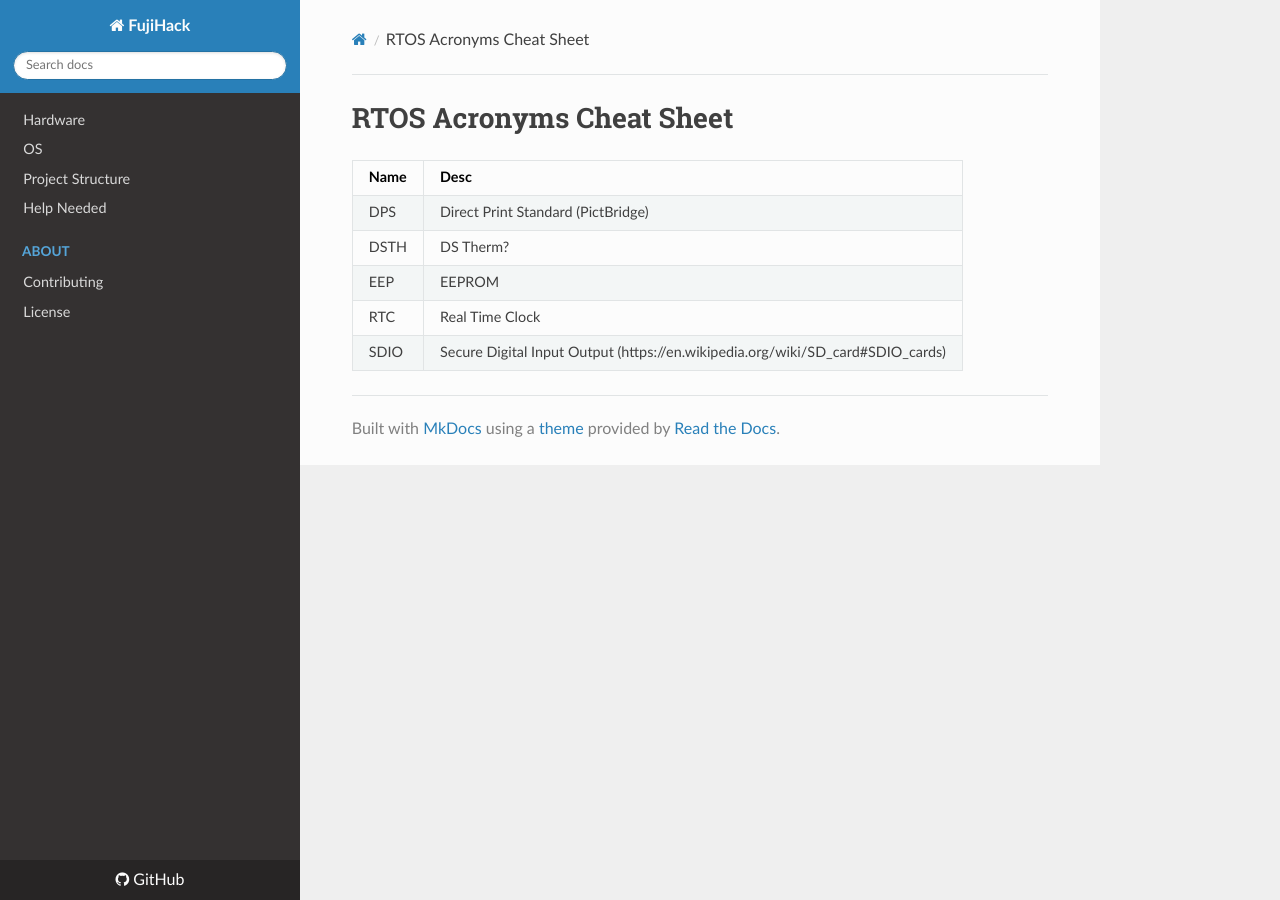
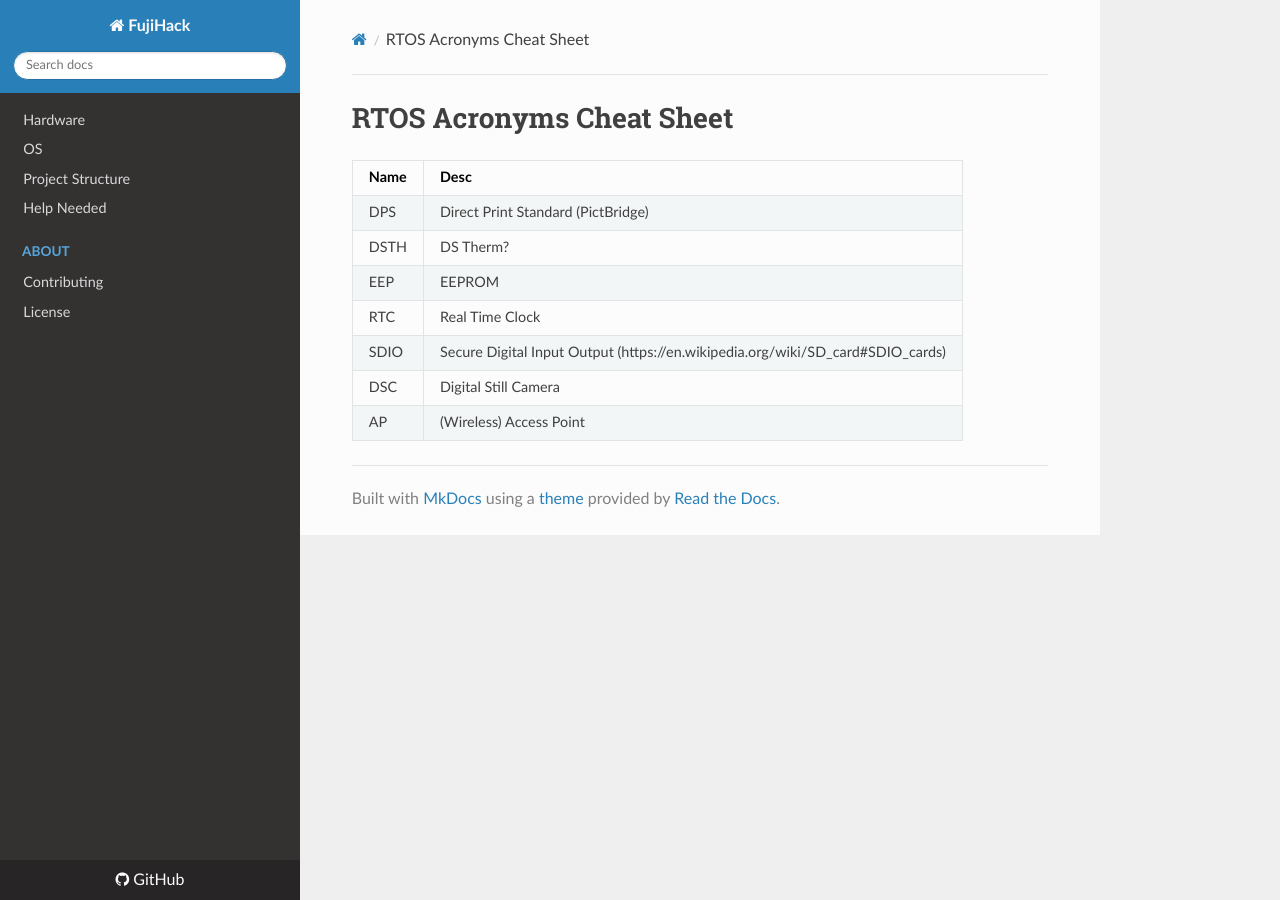
Before and after one commit to fujihack/wiki, an MkDocs documentation site: the page built from docs/words.md, in a window 1280 px wide. Built offline with MkDocs 1.6.1, drawn with Linux system fonts in a browser that asks for light colours; nearby versions of some CDN libraries.

Commit message:
Update words.md

```diff
--- a/docs/words.md
+++ b/docs/words.md
@@ -6,3 +6,5 @@
 | EEP | EEPROM |
 | RTC | Real Time Clock |
 | SDIO | Secure Digital Input Output (https://en.wikipedia.org/wiki/SD_card#SDIO_cards)|
+| DSC | Digital Still Camera |
+| AP | (Wireless) Access Point |
```
